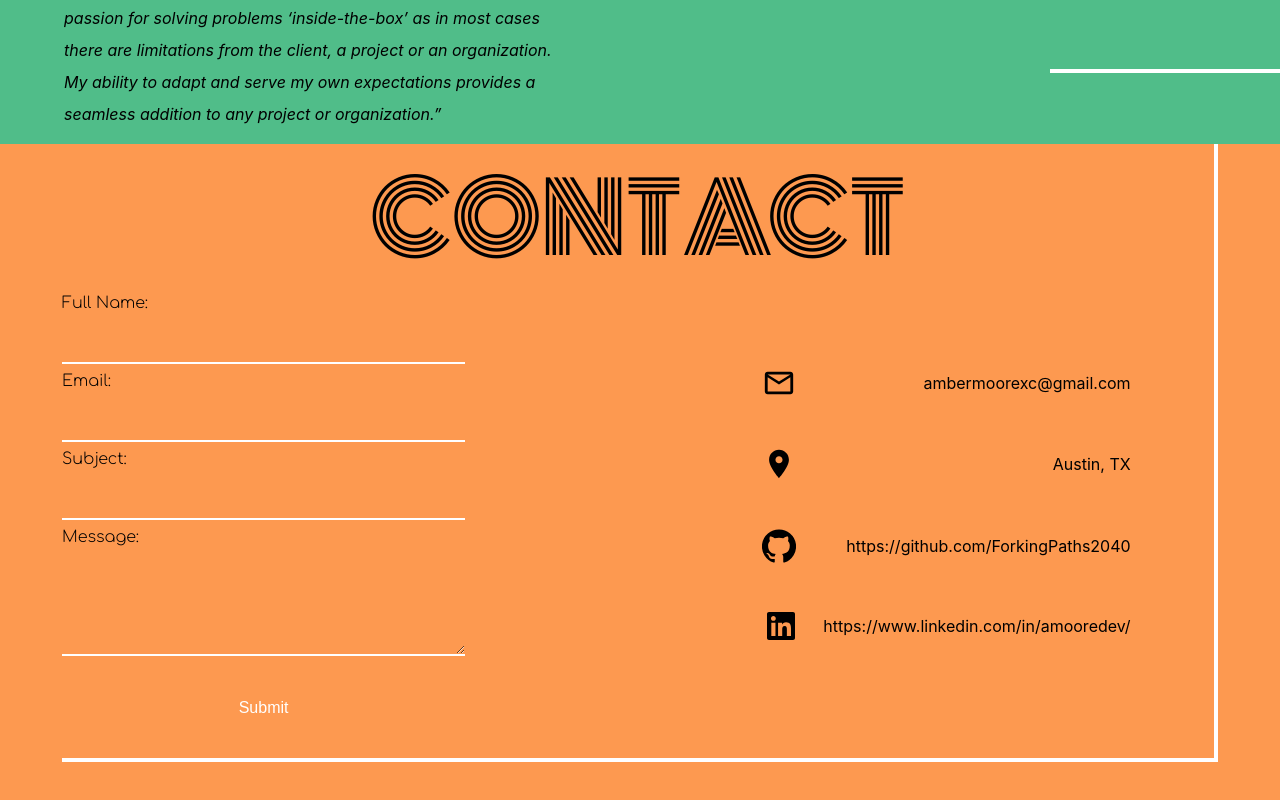
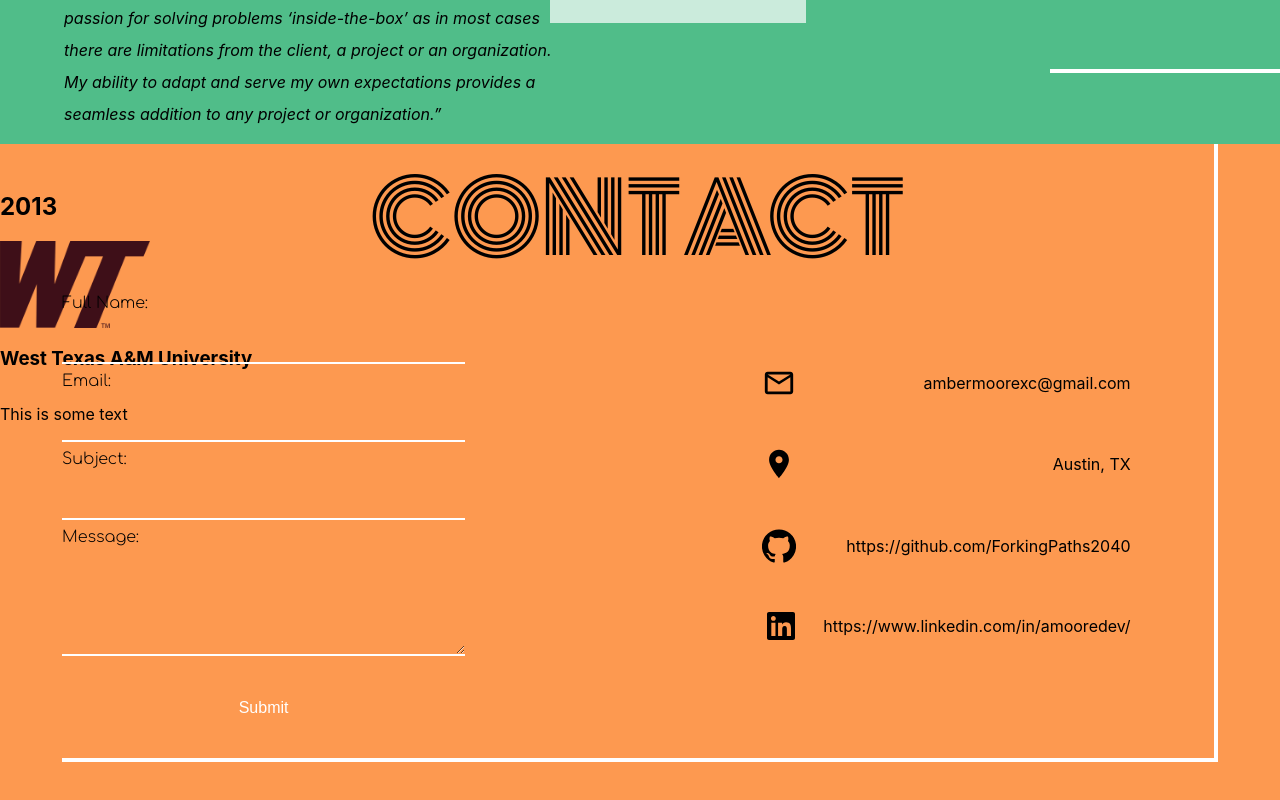
Before and after one commit to ForkingPaths2040/Portfolio, a React (Create React App) app: page / in a window 1280 px wide. Shown: the part 2120-2920 px from the top of the page. Built offline with nearby package versions, Linux system fonts and the light colour scheme.

Commit message:
Creating timeline cards

```diff
--- a/src/components/About/About.jsx
+++ b/src/components/About/About.jsx
@@ -1,5 +1,7 @@
 import React from 'react';
 import './About.css'
+import wtamu from '../../assets/images/SpiritWT-NewDigital.png'
+import Timeline from '../Timeline/Timeline'
 
 function About(props) {
   return (
@@ -12,6 +14,7 @@ function About(props) {
       <div className="horizontal" id="hz1"></div>
       <div className="horizontal" id="hz2"></div>
       <div className="horizontal" id="hz3"></div>
+      <Timeline year="2013" img={wtamu} alt="West Texas A&M University logo" title="West Texas A&M University" description="This is some text"/>
       <div className="horizontal" id="hz4"></div>
     </div>
   );
--- /dev/null
+++ b/src/components/Timeline/Timeline.css
@@ -0,0 +1,12 @@
+.timeline-container {
+  width: 300px;
+  height: 350px;
+  display: flex;
+  flex-direction: column;
+  justify-content: center;
+}
+
+.timeline-img {
+  width: 150px;
+  height: auto;
+}
--- /dev/null
+++ b/src/components/Timeline/Timeline.jsx
@@ -0,0 +1,15 @@
+import React from 'react';
+import './Timeline.css'
+
+function Timeline(props) {
+  return (
+    <div className='timeline-container'>
+      <h2>{props.year}</h2>
+      <img src={props.img} alt={props.alt} className='timeline-img'/>
+      <h3>{props.title}</h3>
+      <p>{props.description}</p>
+    </div>
+  );
+}
+
+export default Timeline;
```
Also changed, not shown: src/assets/images/SpiritWT-NewDigital.png (added).
